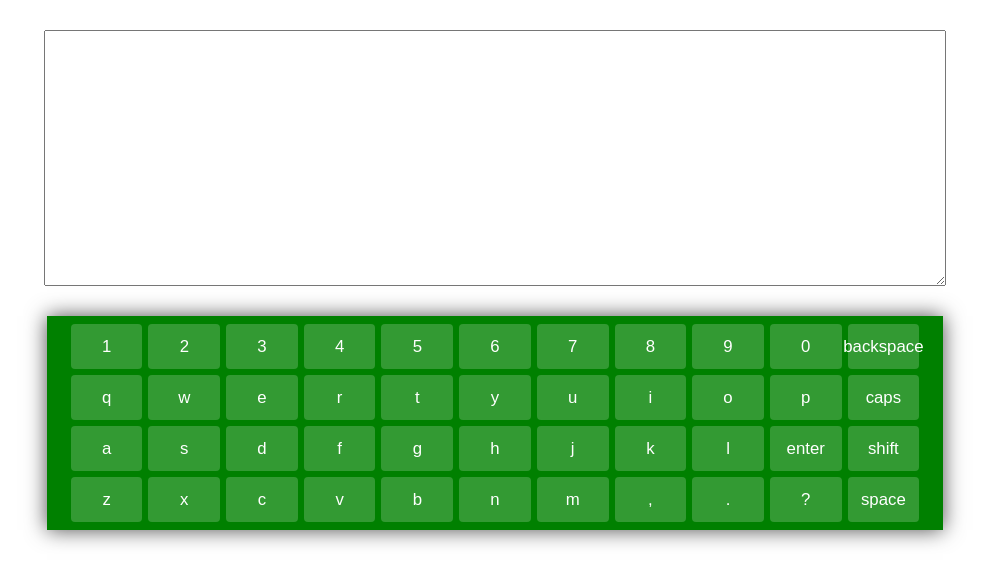
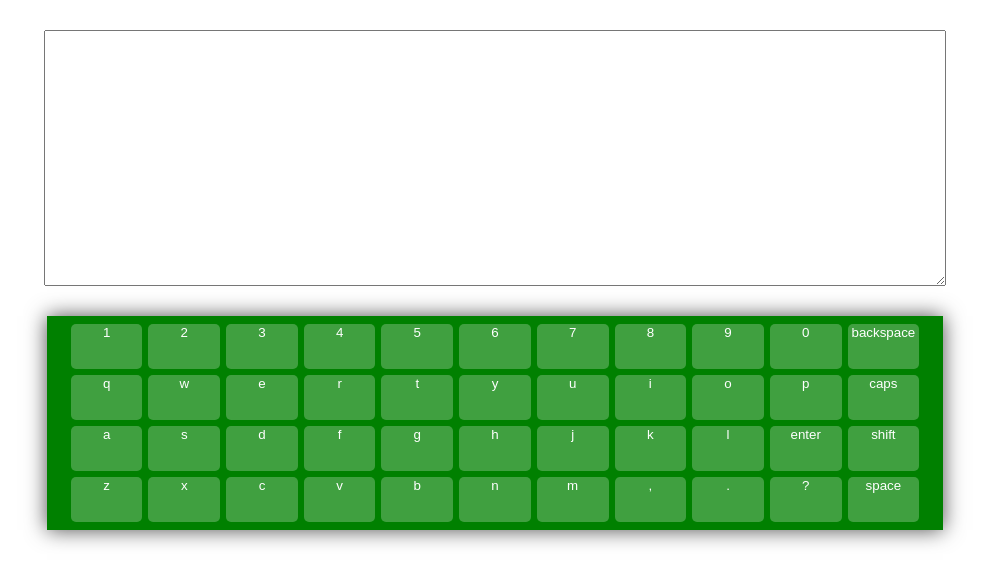
Before and after one commit to DzhafarOFF/codejam-virtual-keyboard, a website: page index.html in a window 1280 px wide. Shown: the whole page, without its empty margins (145-1134 px from the left). Drawn offline with Linux system fonts and the light colour scheme.

Commit message:
fix: small styles corrections

```diff
--- a/css/index.css
+++ b/css/index.css
@@ -12,8 +12,6 @@ body {
     padding: 5px 0;
     background: green;
     box-shadow: 0 0 20px rgba(0, 0, 0, 0.7);
-    user-select: none;
-    transition: bottom 0.4s;
 }
 
 .keyboard__key {
@@ -21,18 +19,14 @@ body {
     width: 8%;
     max-width: 90px;
     margin: 3px;
-    border-radius: 4px;
+    border-radius: 5px;
     border: none;
-    background: rgba(255, 255, 255, 0.2);
+    background: rgba(255, 255, 255, 0.25);
     color: #ffffff;
-    font-size: 1.05rem;
     outline: none;
     cursor: pointer;
     display: inline-flex;
-    align-items: center;
     justify-content: center;
-    vertical-align: top;
-    padding: 0;
 }
 
 .keyboard__output{
```
